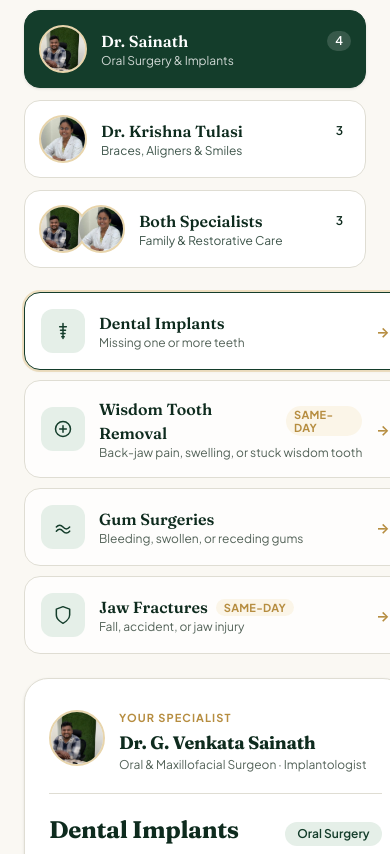
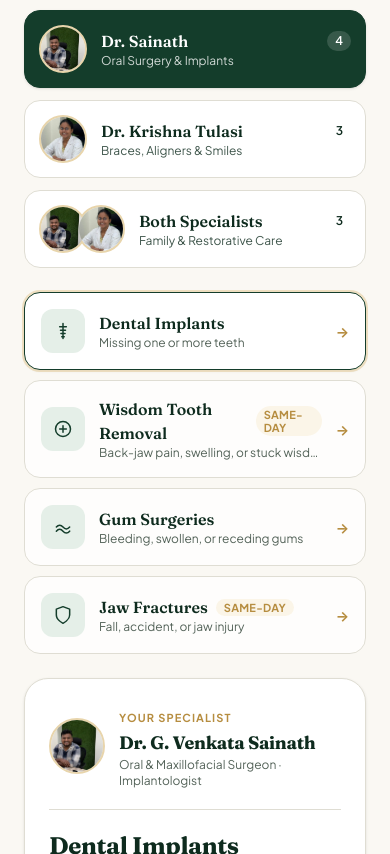
Before and after one commit to nacusiancii/laxmi-krishna-dental, an Astro site: page /laxmi-krishna-dental/lab in a window 390 px wide. Shown: the part 555-1409 px from the top of the page. Built offline with nearby package versions, Linux system fonts and the light colour scheme; Astro itself is replaced by a stand-in of ours; animation ran at ten frames a second.

Commit message:
Lab S1: let the treatment list shrink so /lab doesn't scroll sideways on phones
Co-Authored-By: Claude Opus 5.5 <noreply@anthropic.com>

```diff
--- a/src/components/services/ServicesWorkbench.astro
+++ b/src/components/services/ServicesWorkbench.astro
@@ -95,7 +95,7 @@ const payload = services.map((s) => {
 
     {/* Two-column workbench: treatment list left, visit stage right */}
     <div class="mt-6 grid gap-6 lg:grid-cols-[0.92fr_1.08fr] lg:items-start">
-      <div class="flex flex-col gap-2.5" data-wb-list>
+      <div class="flex min-w-0 flex-col gap-2.5" data-wb-list>
         {payload.map((s, idx) => (
           <button
             type="button"
```
